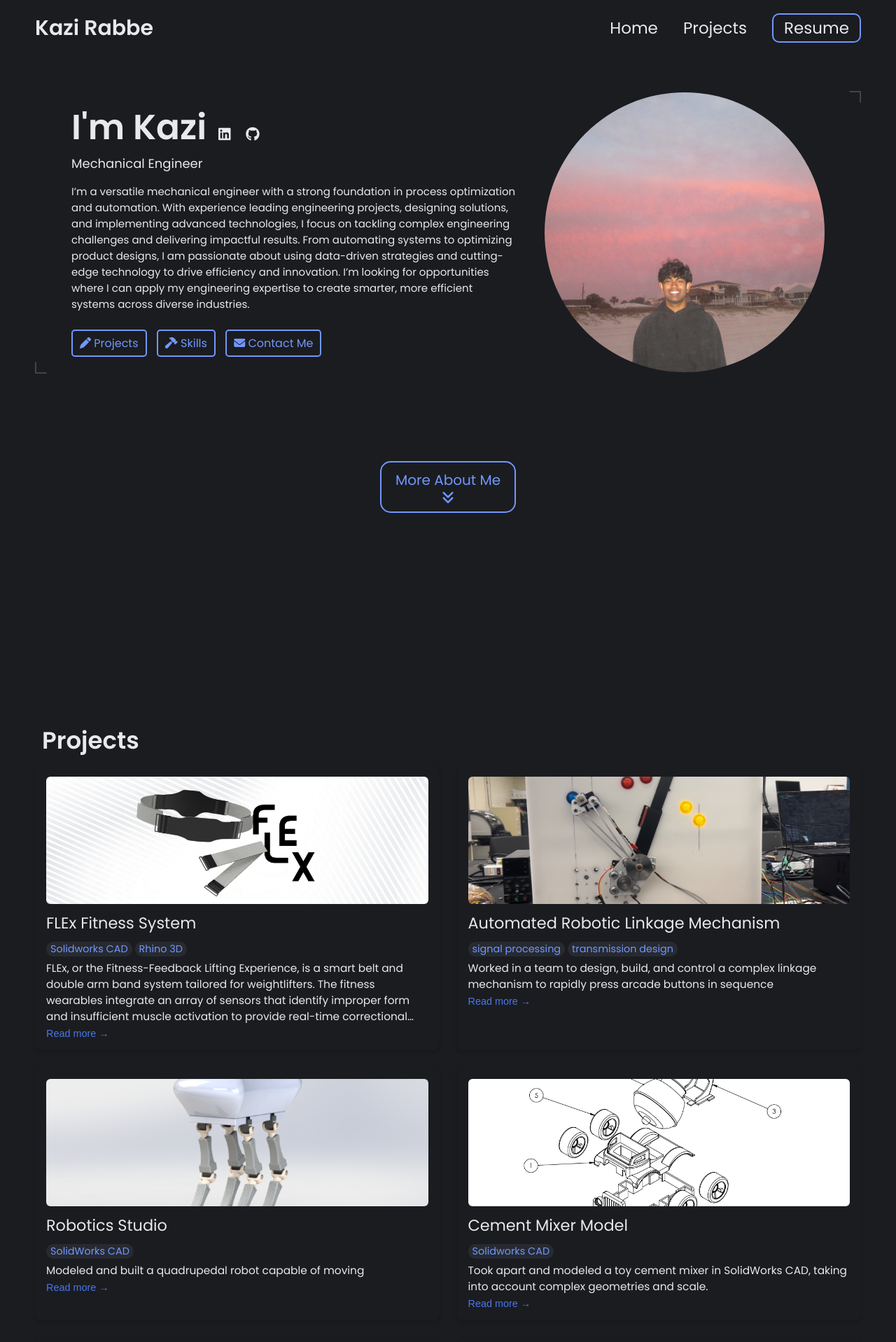
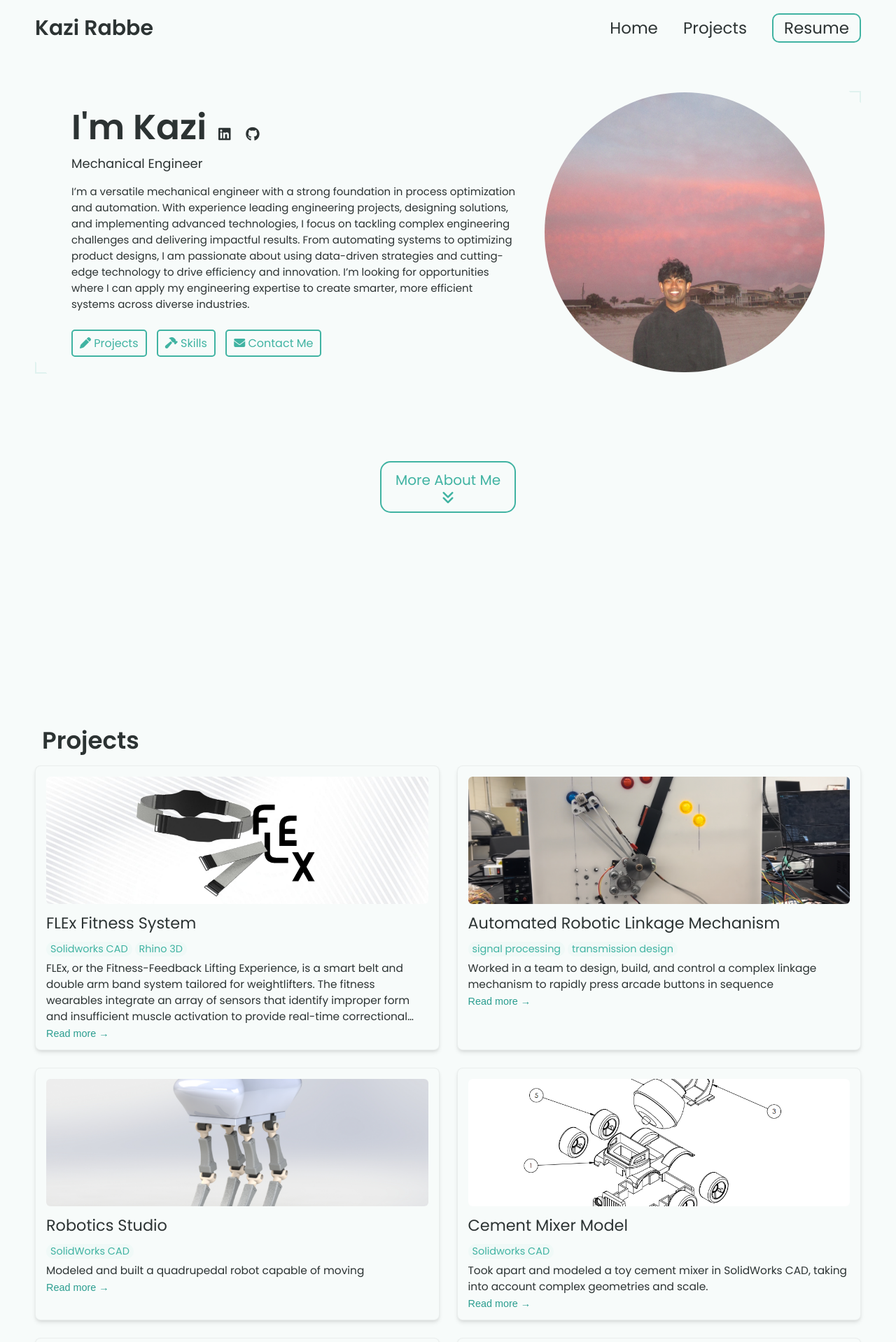
Before and after one commit to kazi-rabbe/kazi-rabbe.github.io, a Jekyll site: the page built from index.html, in a window 1280 px wide. Shown: the top 1918 px of the page at 70% size. Built offline with Jekyll 4.4.1, drawn with Linux system fonts in a browser that asks for light colours.

Commit message:
Update _config.yml

```diff
--- a/_config.yml
+++ b/_config.yml
@@ -84,12 +84,12 @@ formspree-key:   xgvogebv
 
 # Active theme (Updatethis to switch themes). Make sure to keep the indentation the samne.
 colors: # basic
-  text: "#e8e9ec"           # Light gray/almost white text
-  border: "#444"            # Darker gray borders
-  link: "#7297ff"           # Lighter blue for links
-  highlight: "#4a76ee"      # Slightly less bright blue highlight
-  background: "#1a1c20"     # Dark background (using your original text color)
-  light_background: "#272a30" # Slightly lighter than main background
+  text: "#2c3333"
+  border: "#e0f2ef"
+  link: "#40b3a2"
+  highlight: "#2a9d8f"
+  background: "#f7fbfa"
+  light_background: "#f0f9f7"
 
 # A few examples.
 basic theme:
```
